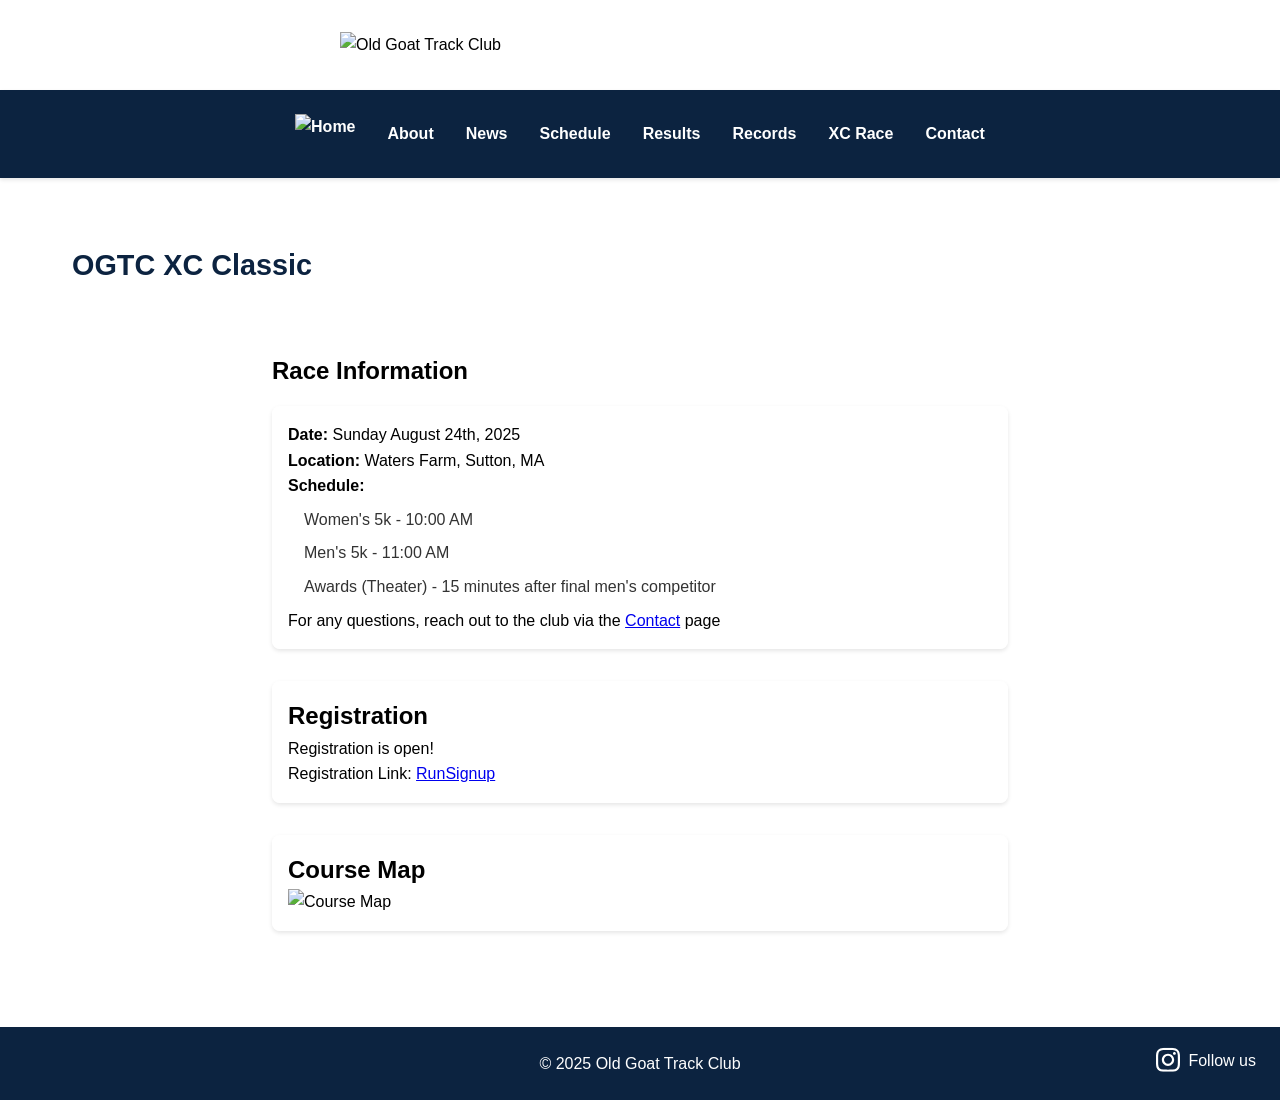
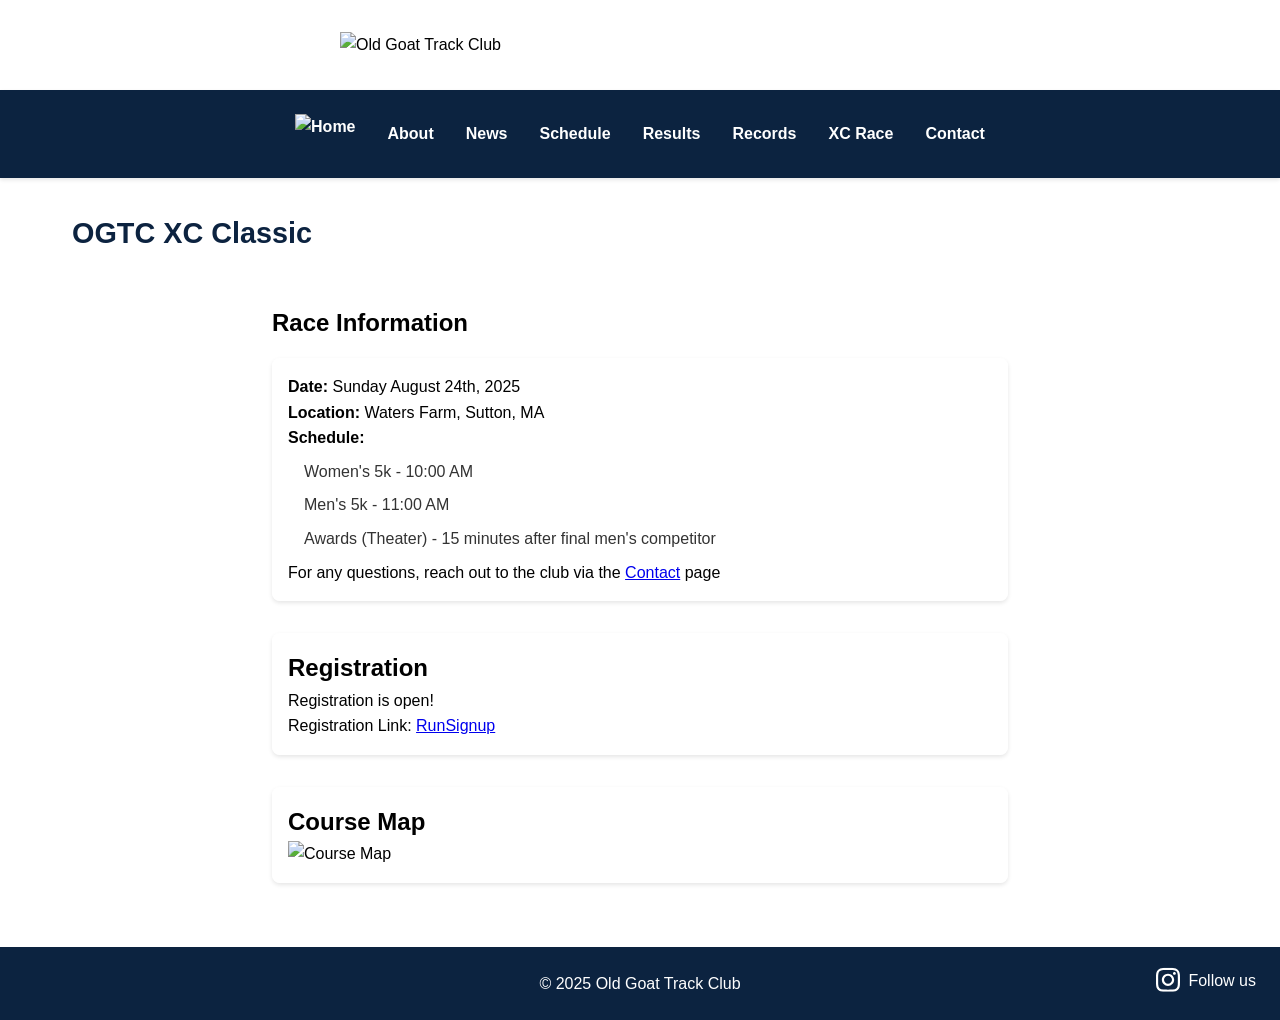

index text changes, link to contact page, update record jump links, CSS tweaks

--- a/src/styles.css
+++ b/src/styles.css
@@ -77,6 +77,7 @@ nav a:hover {
   color: var(--white);
   padding: 4rem 2rem;
   text-align: center;
+  margin-top: 2rem;
 }
 
 .hero h1 {
@@ -99,7 +100,7 @@ nav a:hover {
 /* Main Content */
 main {
   flex: 1;
-  padding: 2rem;
+  padding-inline: 2rem;
   max-width: 1200px;
   margin: 0 auto;
   width: 100%;
@@ -142,13 +143,15 @@ main {
 
 .section-title {
   color: var(--primary-color);
-  margin: 2rem 0 2rem;
+  margin-top: 2rem;
+  margin-bottom: 1rem;
   font-size: 1.8rem;
 }
 
 .section-subtitle {
   color: var(--primary-color);
-  padding-left: 2rem;
+  padding-left: 1rem;
+  margin-block: 1rem;
   font-size: 1.8rem;
 }
 
